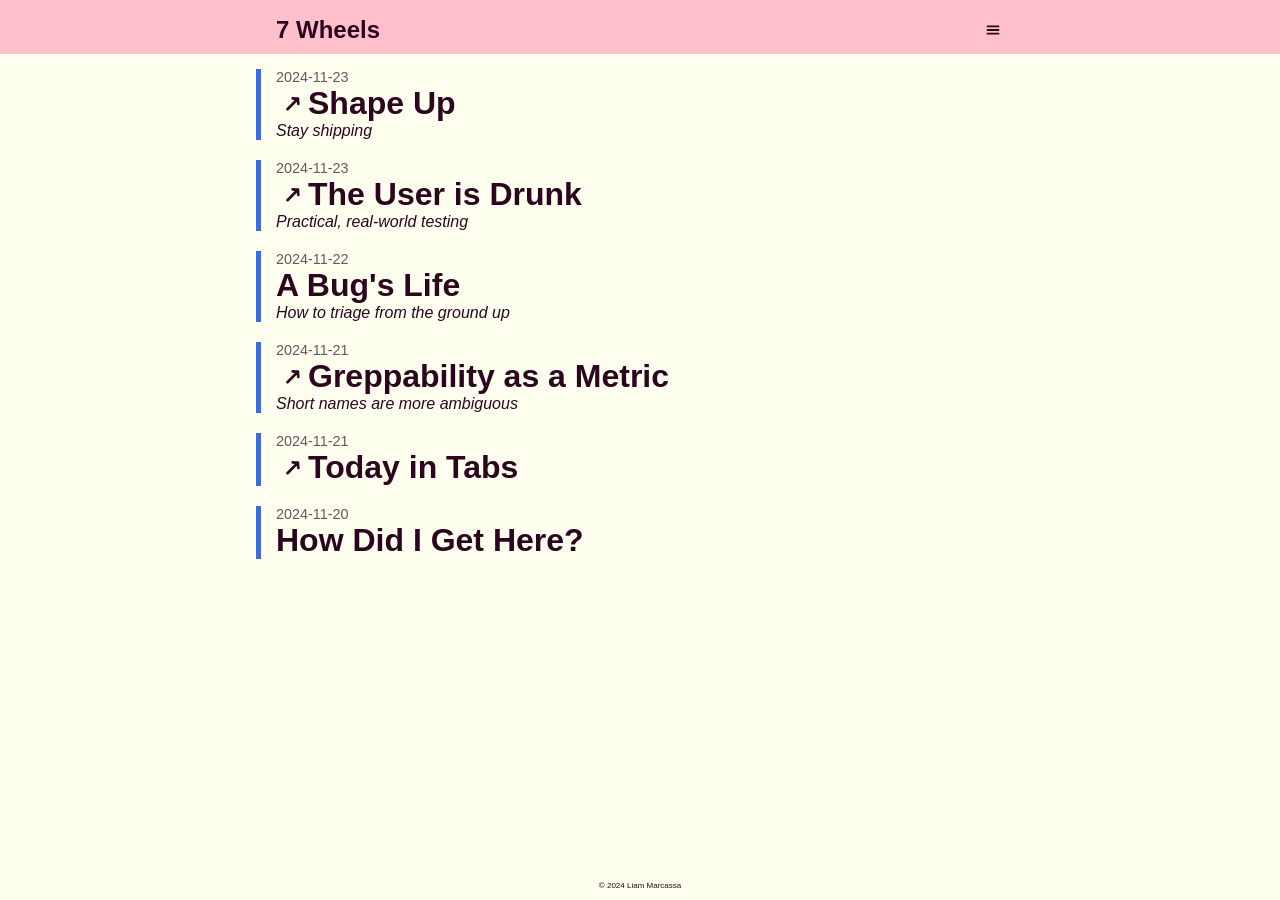
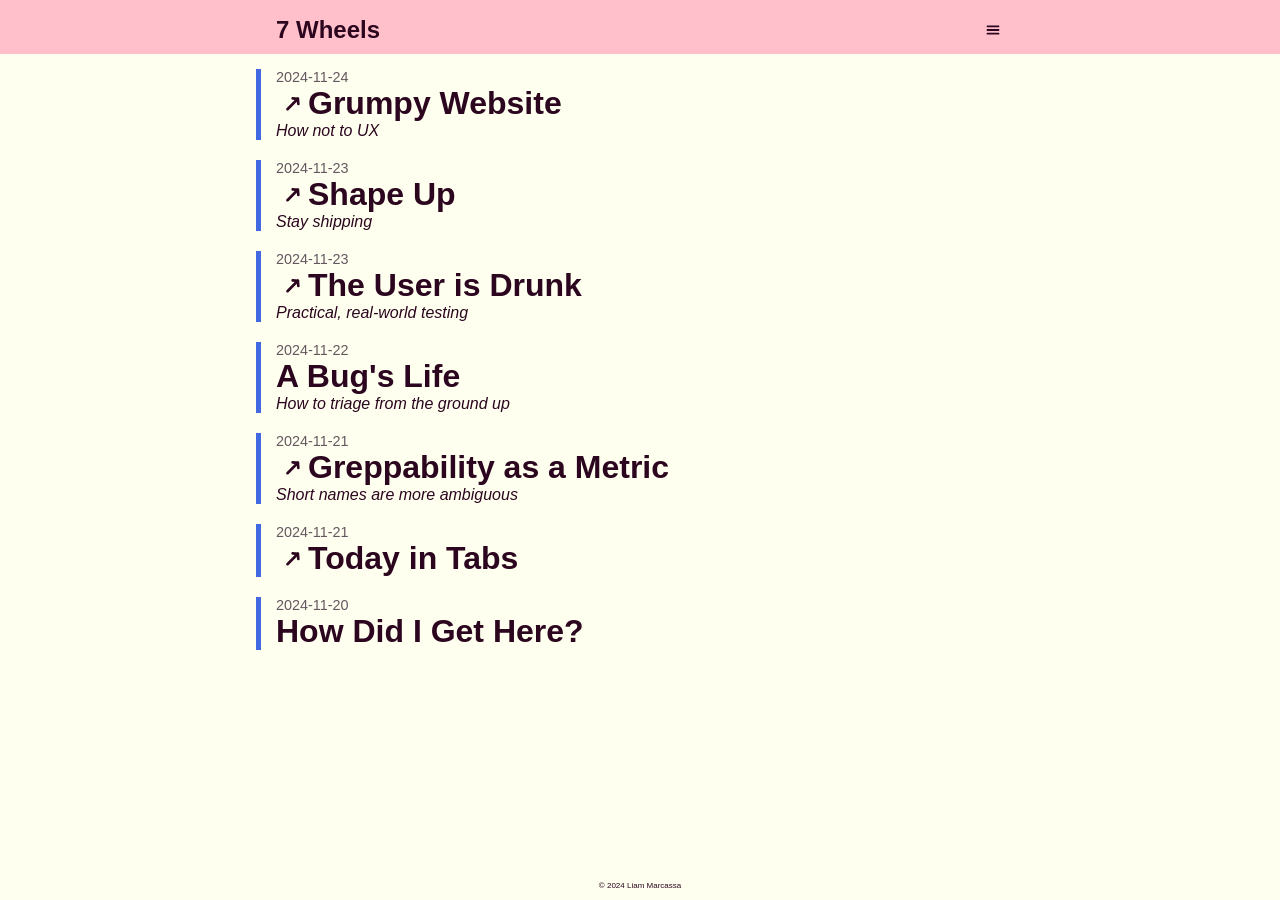
Before and after one commit to cruncha-cruncha/blag, a Jekyll site: the page built from index.html, in a window 1280 px wide. Built offline with Jekyll 4.4.1, drawn with Linux system fonts in a browser that asks for light colours; the list of posts is cut into pages by our own code.

Commit message:
grumpy website

```diff
--- /dev/null
+++ b/_posts/2024-11-24-grumpy-website.md
@@ -0,0 +1,8 @@
+---
+layout: post
+title: "Grumpy Website"
+date: 2024-11-24 13:00:00 -0500
+link: https://grumpy.website/
+byline: How not to UX
+tags: agg
+---
--- a/_sass/main.scss
+++ b/_sass/main.scss
@@ -82,7 +82,7 @@ header {
     padding: 16px 20px 10px 20px;
 
     @media (max-width: $md) {
-      padding: 10px;
+      padding: 12px 10px 10px 10px;
     }
   }
 
```
